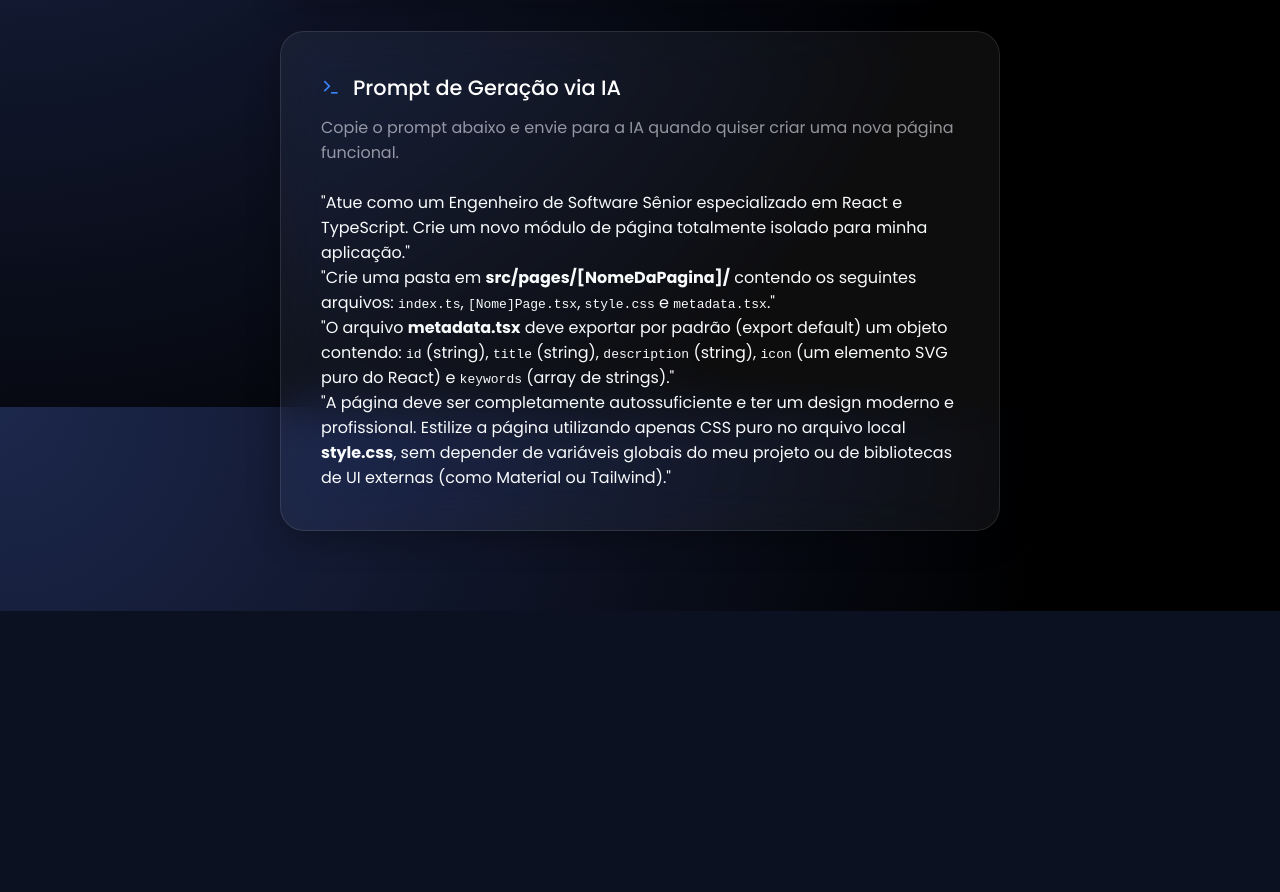
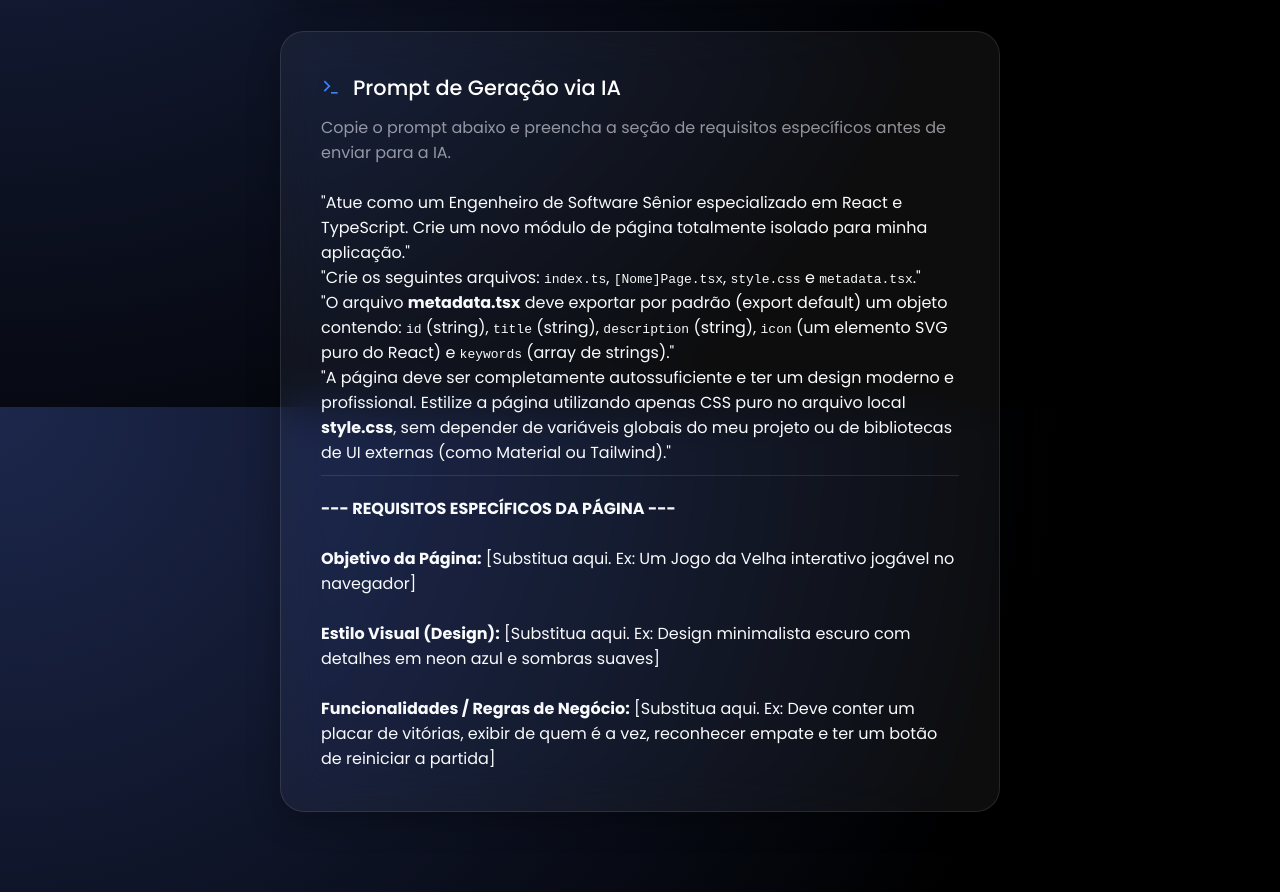
Before and after one commit to rcssic/furabucho, a React (Vite) app: page /#/file-tree in a window 1280 px wide. Shown: the part 1193-2085 px from the top of the page. Before the commit the page ends 1804 px from the top, so only its background shows below. Built offline with nearby package versions, Linux system fonts and the light colour scheme.

Commit message:
Refine prompt instructions for new page generation
Updated the prompt instructions for generating a new functional page, clarifying the requirement section and improving the language for better understanding.

```diff
--- a/src/pages/FileTree/FileTreePage.tsx
+++ b/src/pages/FileTree/FileTreePage.tsx
@@ -75,20 +75,26 @@ export const FileTreePage: React.FC = () => {
             <h2>Prompt de Geração via IA</h2>
           </div>
           <p className="section-desc">
-            Copie o prompt abaixo e envie para a IA quando quiser criar uma nova página funcional.
+            Copie o prompt abaixo e preencha a seção de requisitos específicos antes de enviar para a IA.
           </p>
           <div className="prompt-block">
             <p>
               "Atue como um Engenheiro de Software Sênior especializado em React e TypeScript. Crie um novo módulo de página totalmente isolado para minha aplicação."
             </p>
             <p>
-              "Crie uma pasta em <strong>src/pages/[NomeDaPagina]/</strong> contendo os seguintes arquivos: <code>index.ts</code>, <code>[Nome]Page.tsx</code>, <code>style.css</code> e <code>metadata.tsx</code>."
+              "Crie os seguintes arquivos: <code>index.ts</code>, <code>[Nome]Page.tsx</code>, <code>style.css</code> e <code>metadata.tsx</code>."
             </p>
             <p>
               "O arquivo <strong>metadata.tsx</strong> deve exportar por padrão (export default) um objeto contendo: <code>id</code> (string), <code>title</code> (string), <code>description</code> (string), <code>icon</code> (um elemento SVG puro do React) e <code>keywords</code> (array de strings)."
             </p>
             <p>
               "A página deve ser completamente autossuficiente e ter um design moderno e profissional. Estilize a página utilizando apenas CSS puro no arquivo local <strong>style.css</strong>, sem depender de variáveis globais do meu projeto ou de bibliotecas de UI externas (como Material ou Tailwind)."
+            </p>
+            <p style={{ borderTop: '1px solid rgba(255,255,255,0.1)', paddingTop: '20px', marginTop: '10px' }}>
+              <strong>--- REQUISITOS ESPECÍFICOS DA PÁGINA ---</strong><br/><br/>
+              <strong>Objetivo da Página:</strong> [Substitua aqui. Ex: Um Jogo da Velha interativo jogável no navegador]<br/><br/>
+              <strong>Estilo Visual (Design):</strong> [Substitua aqui. Ex: Design minimalista escuro com detalhes em neon azul e sombras suaves]<br/><br/>
+              <strong>Funcionalidades / Regras de Negócio:</strong> [Substitua aqui. Ex: Deve conter um placar de vitórias, exibir de quem é a vez, reconhecer empate e ter um botão de reiniciar a partida]
             </p>
           </div>
         </section>
```
